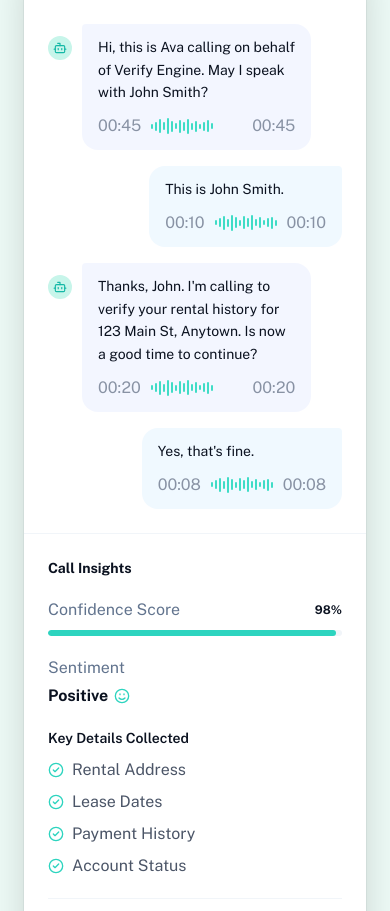
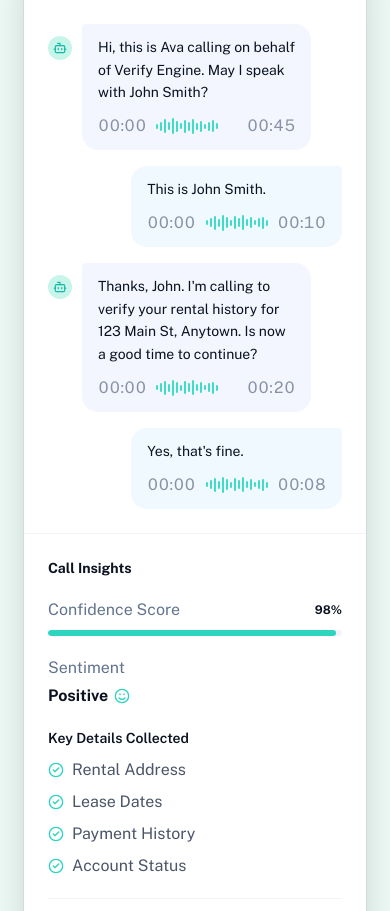
Before and after one commit to VerifyEngine/verifyengine-frontenddev, a Next.js app: page /how-it-works in a window 390 px wide. Shown: the part 6388-7299 px from the top of the page. Built offline with nearby package versions, Linux system fonts and the light colour scheme; no server answers.

Commit message:
Keep the call scrubbers inside the card on a phone

```diff
--- a/src/components/marketing/AiCallCard.tsx
+++ b/src/components/marketing/AiCallCard.tsx
@@ -3,33 +3,43 @@
 import { motion } from "motion/react";
 import { Headset } from "lucide-react";
 
+/*
+ * The live-call card that overlaps the specialist photo in `NewStandard`.
+ *
+ * The header row is a scrubber: elapsed time, waveform, duration. On a phone
+ * the card is only ~290px wide, and a fixed 22-bar waveform is wider than the
+ * space left between the two timestamps — it pushed the duration out through
+ * the card's padding and left it sitting on the edge. So the wave is the only
+ * part allowed to give: it shrinks (`min-w-0`) and clips its trailing bars,
+ * while both timestamps keep their own width and stay aligned to the row.
+ */
 export function AiCallCard() {
   return (
     <div className="relative overflow-hidden rounded-2xl bg-gradient-to-br from-navy-800 to-navy-900 p-1 shadow-2xl">
-      <div className="flex items-center gap-4 rounded-t-xl bg-navy-800/60 p-5">
-        <div className="flex size-11 shrink-0 items-center justify-center rounded-full bg-mint-200/15 text-mint-200">
+      <div className="flex items-center gap-3 rounded-t-xl bg-navy-800/60 p-4 sm:gap-4 sm:p-5">
+        <div className="flex size-10 shrink-0 items-center justify-center rounded-full bg-mint-200/15 text-mint-200 sm:size-11">
           <Headset className="size-5" strokeWidth={1.75} />
         </div>
         <div className="min-w-0 flex-1">
           <p className="text-sm font-semibold text-white">AI Voice Agent</p>
           <div className="mt-1.5 flex items-center gap-2">
-            <span className="text-sm text-white/50">00:45</span>
-            <div className="flex flex-1 items-end gap-0.5">
+            <span className="shrink-0 text-sm tabular-nums text-white/50">00:45</span>
+            <div className="flex min-w-0 flex-1 items-end gap-0.5 overflow-hidden">
               {Array.from({ length: 22 }).map((_, i) => (
                 <motion.span
                   key={i}
                   initial={{ height: 4 }}
                   animate={{ height: [4, 4 + ((i * 7) % 14), 4] }}
                   transition={{ duration: 1.4, repeat: Infinity, delay: i * 0.05 }}
-                  className="w-0.5 rounded-full bg-mint-200/70"
+                  className="w-0.5 shrink-0 rounded-full bg-mint-200/70"
                 />
               ))}
             </div>
-            <span className="text-sm text-white/50">00:45</span>
+            <span className="shrink-0 text-sm tabular-nums text-white/50">01:12</span>
           </div>
         </div>
       </div>
-      <div className="rounded-b-xl bg-white p-5">
+      <div className="rounded-b-xl bg-white p-4 sm:p-5">
         <p className="text-sm leading-relaxed text-ink-900">
           &ldquo;Hi, this is Ava calling on behalf of Verify Engine. I&apos;m conducting a rental
           history verification for one of our clients. Do you have a few minutes to answer some
--- a/src/components/marketing/AiCallDemo.tsx
+++ b/src/components/marketing/AiCallDemo.tsx
@@ -113,11 +113,17 @@ export function AiCallDemo() {
                         }`}
                       >
                         <p className="text-sm leading-relaxed text-ink-900">{line.text}</p>
-                        {/* Each bubble carries its own audio scrubber in the design. */}
+                        {/*
+                          Each bubble carries its own audio scrubber in the
+                          design: where the clip is on the left, how long it
+                          runs on the right. Only the waveform between them may
+                          shrink, so the two times stay aligned to the bubble
+                          however narrow the screen gets.
+                        */}
                         <div className="mt-2.5 flex items-center gap-2.5">
-                          <span className="text-base text-slate-400">{line.time}</span>
+                          <span className="shrink-0 text-base tabular-nums text-slate-400">00:00</span>
                           <BubbleWave active={playing && i < revealed} />
-                          <span className="text-base text-slate-400">{line.time}</span>
+                          <span className="shrink-0 text-base tabular-nums text-slate-400">{line.time}</span>
                         </div>
                       </div>
                     </motion.div>
@@ -204,7 +210,7 @@ export function AiCallDemo() {
                   transition={{ duration: 0.5, ease: "easeOut" }}
                 />
               </div>
-              <span className="shrink-0 text-base text-slate-400">02:34 / 03:12</span>
+              <span className="shrink-0 text-base tabular-nums text-slate-400">02:34 / 03:12</span>
               <Volume2 className="size-4 shrink-0 text-slate-400" strokeWidth={1.75} />
             </div>
           </div>
@@ -218,7 +224,7 @@ export function AiCallDemo() {
 function BubbleWave({ active }: { active: boolean }) {
   const bars = [5, 9, 14, 8, 16, 11, 6, 13, 9, 15, 7, 11, 5, 9, 12, 6];
   return (
-    <div className="flex flex-1 items-center gap-0.5">
+    <div className="flex min-w-0 flex-1 items-center gap-0.5 overflow-hidden">
       {bars.map((h, i) => (
         <motion.span
           key={i}
--- a/src/components/marketing/NewStandard.tsx
+++ b/src/components/marketing/NewStandard.tsx
@@ -64,7 +64,7 @@ export function NewStandard() {
               />
             </div>
 
-            <div className="relative z-10 -mt-24 w-[78%] sm:-mt-28 sm:w-[62%] lg:-ml-6">
+            <div className="relative z-10 -mt-20 w-[92%] sm:-mt-28 sm:w-[62%] lg:-ml-6">
               <AiCallCard />
             </div>
 
```
